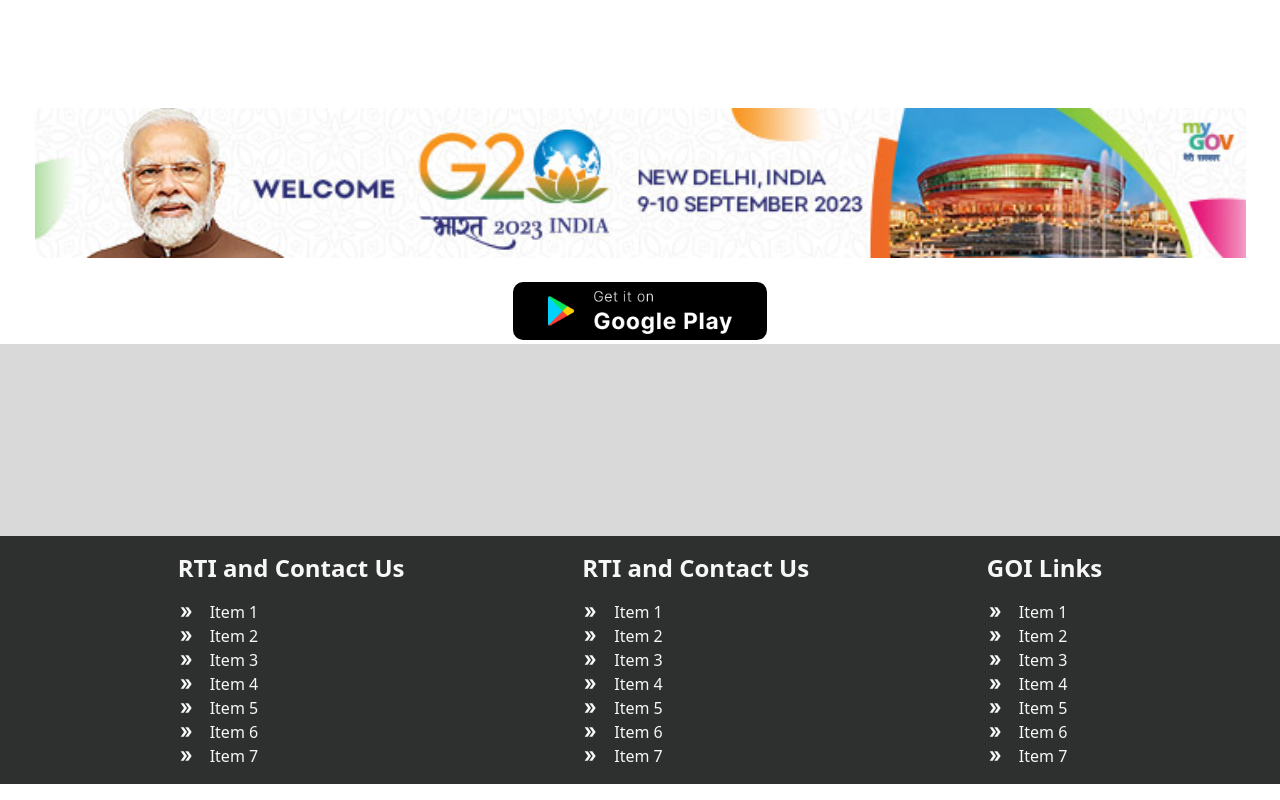
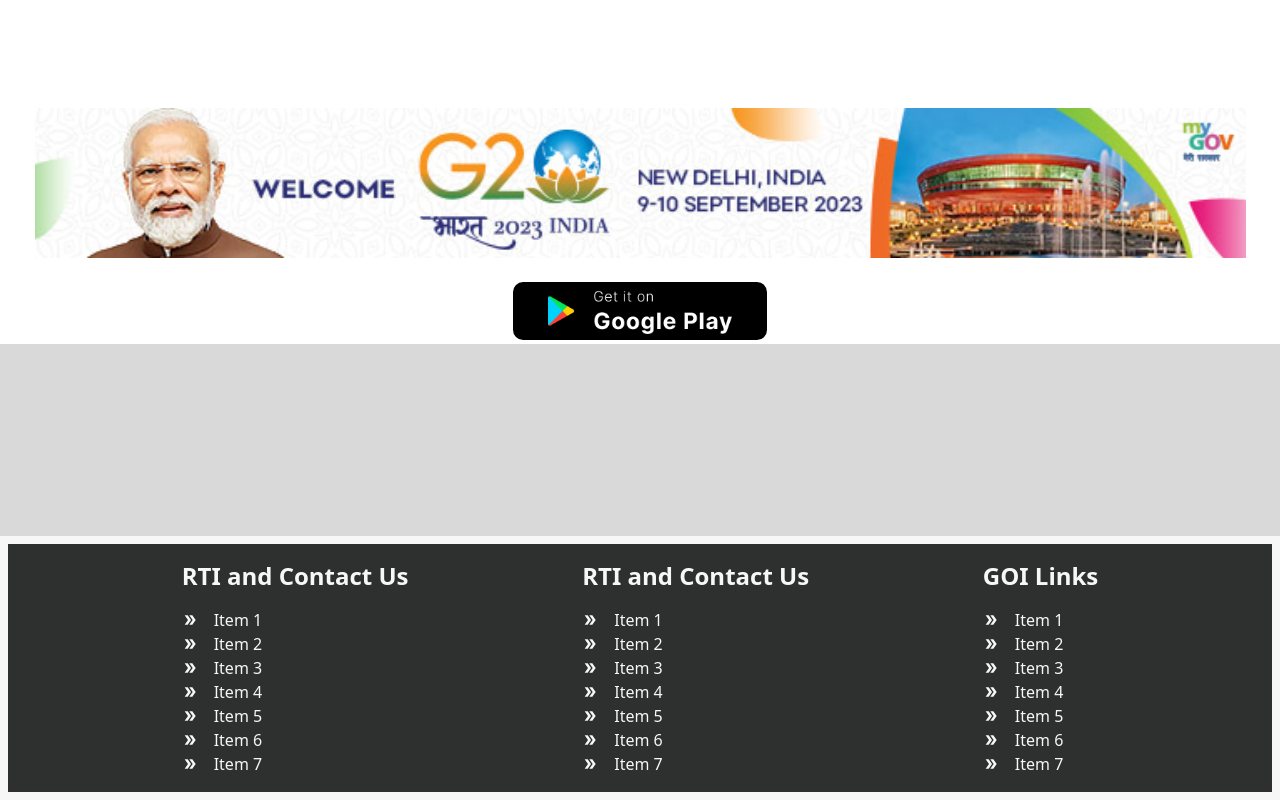
Before and after one commit to SIH-loading/press-agency, a Next.js app: page / in a window 1280 px wide. Shown: the part 696-1496 px from the top of the page. Built offline with nearby package versions, Linux system fonts and the light colour scheme.

Commit message:
changes in footer

```diff
--- a/components/common/Footer/index.js
+++ b/components/common/Footer/index.js
@@ -5,7 +5,7 @@
   return (
     <>
       <FooterHeroSection />
-      <section className="flex justify-evenly items-center bg-[#2E3030] py-4 text-[#F7F7F7] w-full flex-wrap gap-y-6">
+      <section className="flex justify-evenly items-center bg-[#2E3030] py-4 text-[#F7F7F7] w-full flex-wrap gap-y-6 border-8 border-[#F7F7F7]">
         <div className="flex flex-col justify-center items-start gap-y-4">
           <h1 className="font-semibold text-2xl">RTI and Contact Us</h1>
           <ul>
```
